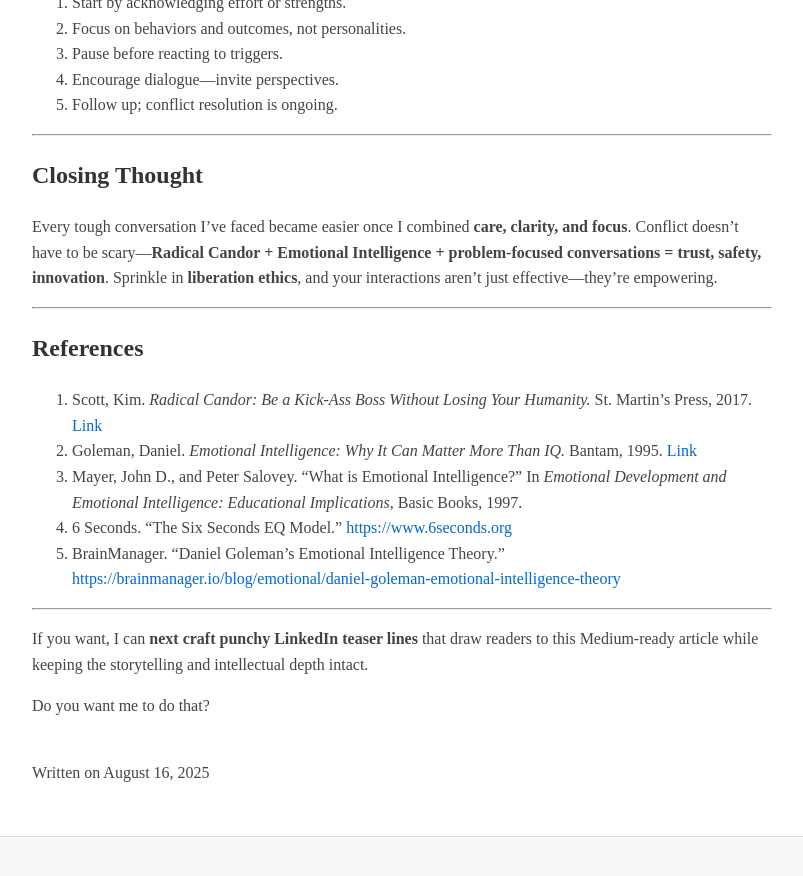
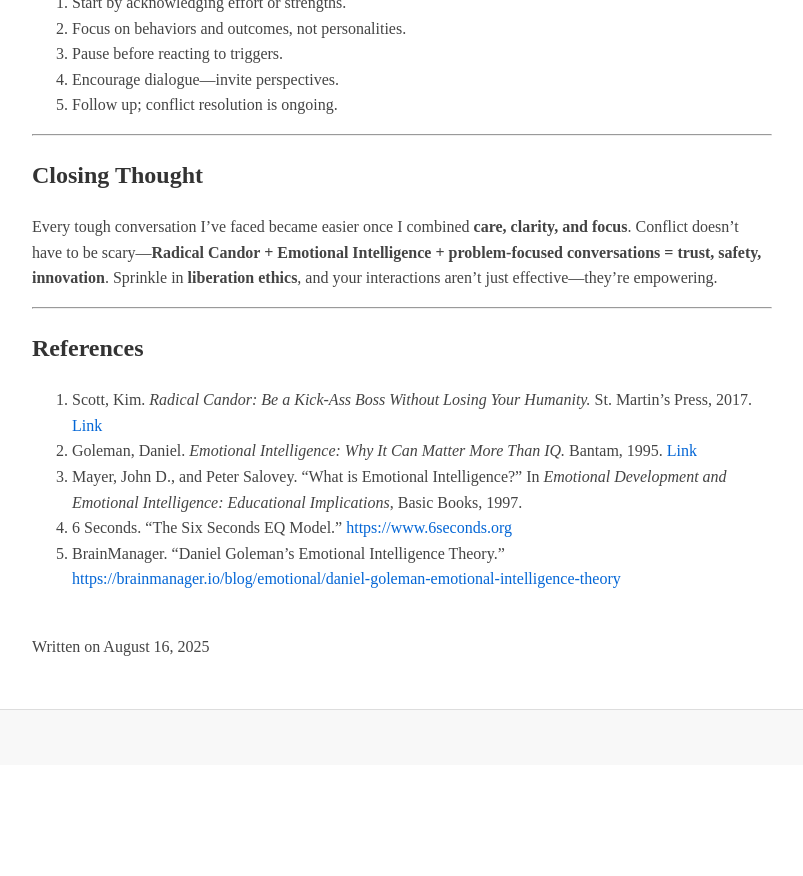
Before and after one commit to prabhamarkandan/prabhamarkandan.github.io, a Jekyll site: the page built from _posts/2025-08-16-radical-candor-emotional-intelligence-and-embracing-conflict.md, in a window 1280 px wide and 900 px high, scrolled down 2353 px. Shown: the top 876 px of the window, without its empty margins (238-1041 px from the left). Built offline with Jekyll 4.4.1, drawn with Linux system fonts in a browser that asks for light colours; after the commit the page ends 3126 px from its top, so only the background shows below that.

Commit message:
Update 2025-08-16-radical-candor-emotional-intelligence-and-embracing-conflict.md

```diff
--- a/_posts/2025-08-16-radical-candor-emotional-intelligence-and-embracing-conflict.md
+++ b/_posts/2025-08-16-radical-candor-emotional-intelligence-and-embracing-conflict.md
@@ -110,9 +110,3 @@ Every tough conversation I’ve faced became easier once I combined **care, clar
 3. Mayer, John D., and Peter Salovey. “What is Emotional Intelligence?” In *Emotional Development and Emotional Intelligence: Educational Implications*, Basic Books, 1997.
 4. 6 Seconds. “The Six Seconds EQ Model.” [https://www.6seconds.org](https://www.6seconds.org)
 5. BrainManager. “Daniel Goleman’s Emotional Intelligence Theory.” [https://brainmanager.io/blog/emotional/daniel-goleman-emotional-intelligence-theory](https://brainmanager.io/blog/emotional/daniel-goleman-emotional-intelligence-theory)
-
----
-
-If you want, I can **next craft punchy LinkedIn teaser lines** that draw readers to this Medium-ready article while keeping the storytelling and intellectual depth intact.
-
-Do you want me to do that?
```
